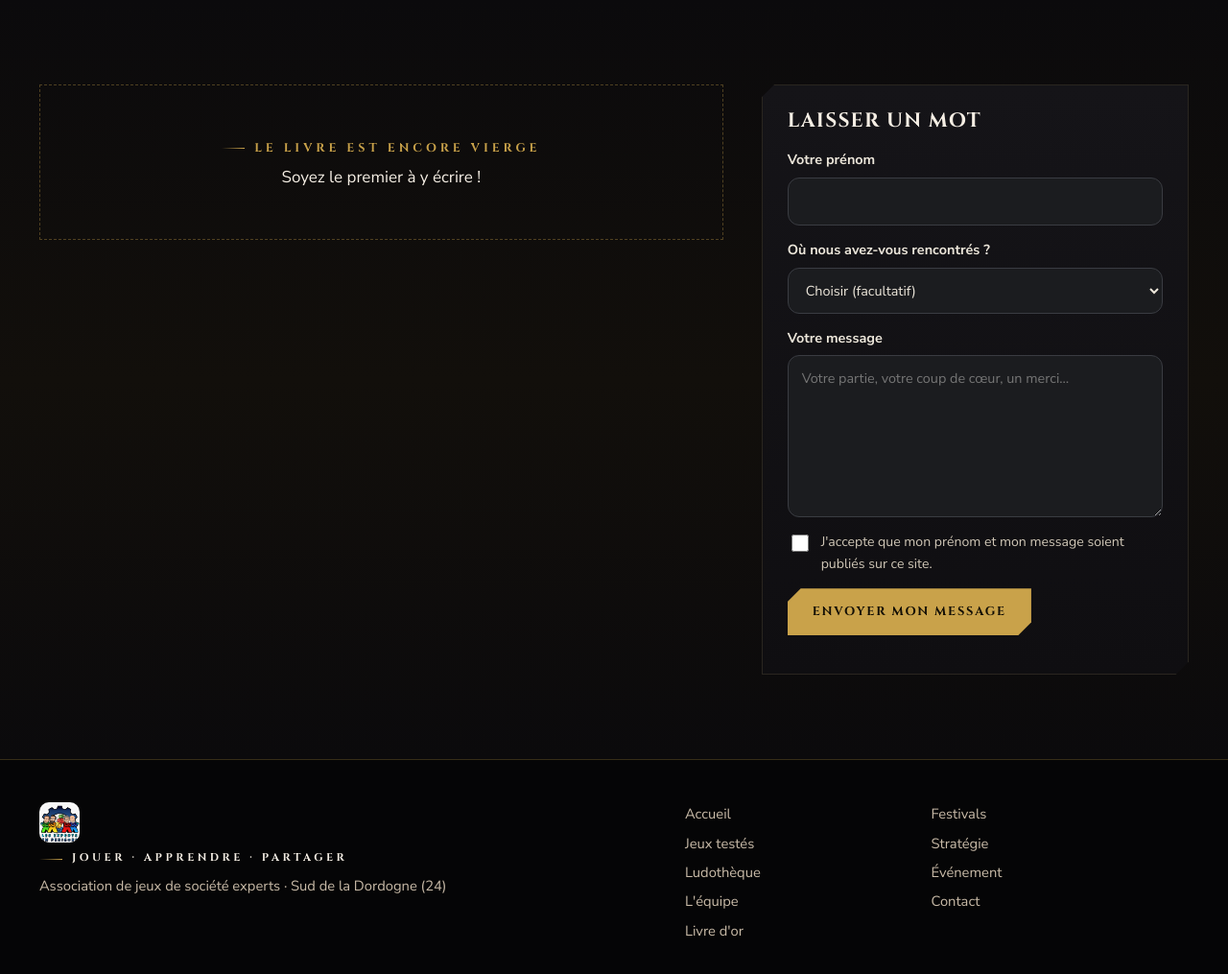
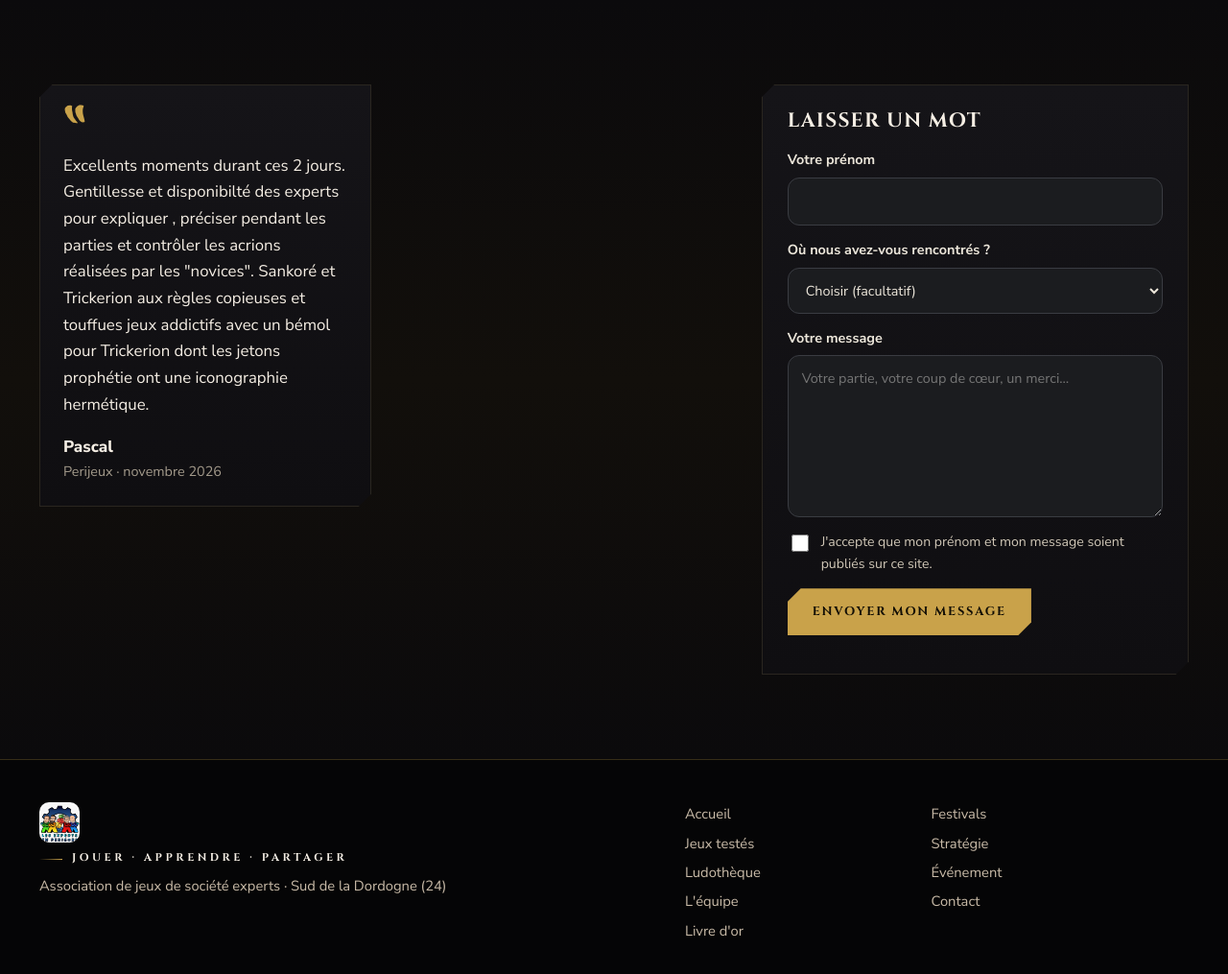
Before and after one commit to sobled24-oss/Expert-Perigord, a Jekyll site: the page built from livre-dor.html, in a window 1280 px wide and 1306 px high. Shown: the part 280-1295 px from the top of the window at 96% size. Built offline with Jekyll 4.4.1, drawn with Linux system fonts in a browser that asks for light colours.

Commit message:
Update _data/temoignages.yml (via Pages CMS)

```diff
--- a/_data/temoignages.yml
+++ b/_data/temoignages.yml
@@ -1 +1,9 @@
-liste: []
+liste:
+  - texte: 'Excellents moments durant ces 2 jours. Gentillesse et disponibilté des
+      experts pour expliquer , préciser pendant les parties et contrôler les
+      acrions réalisées par les "novices". Sankoré et Trickerion aux règles
+      copieuses et touffues jeux addictifs avec un bémol pour Trickerion dont
+      les jetons prophétie ont une  iconographie hermétique. '
+    auteur: Pascal
+    contexte: Perijeux
+    date: 2026-11-25
```
